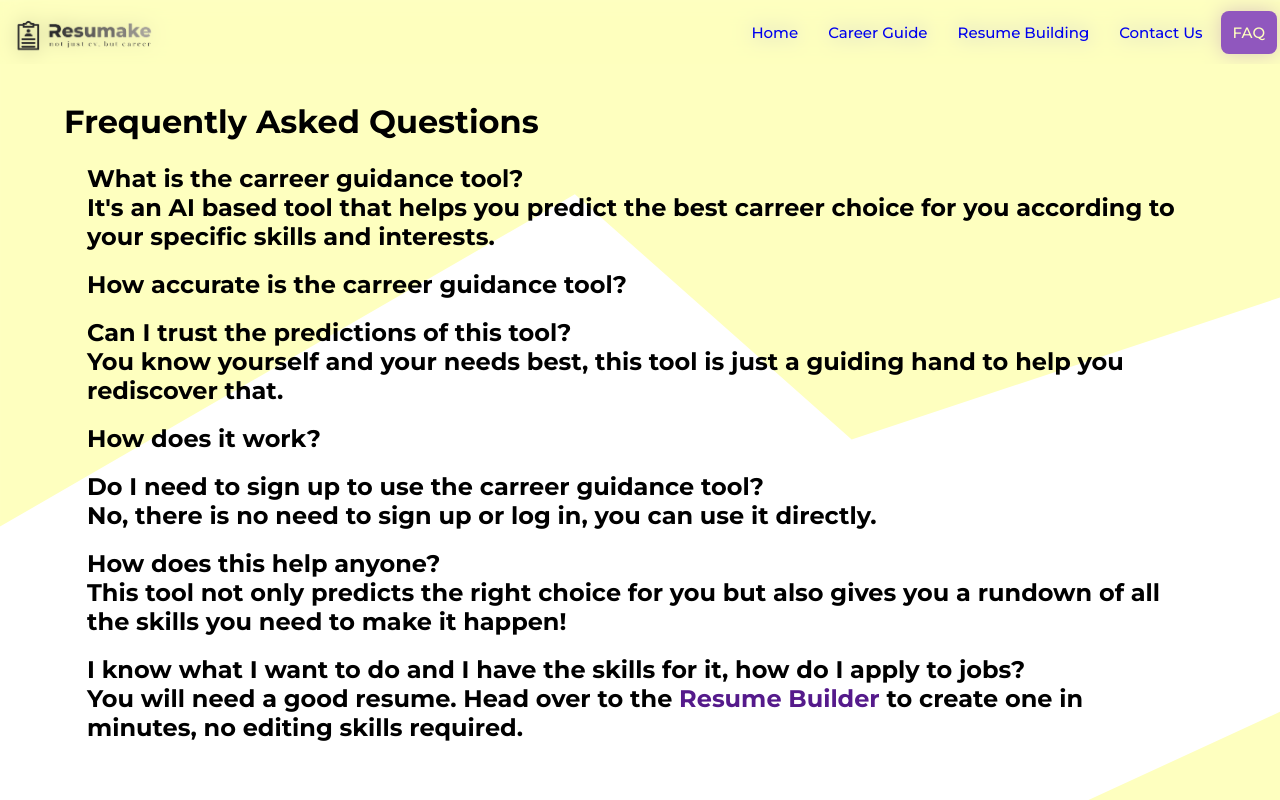
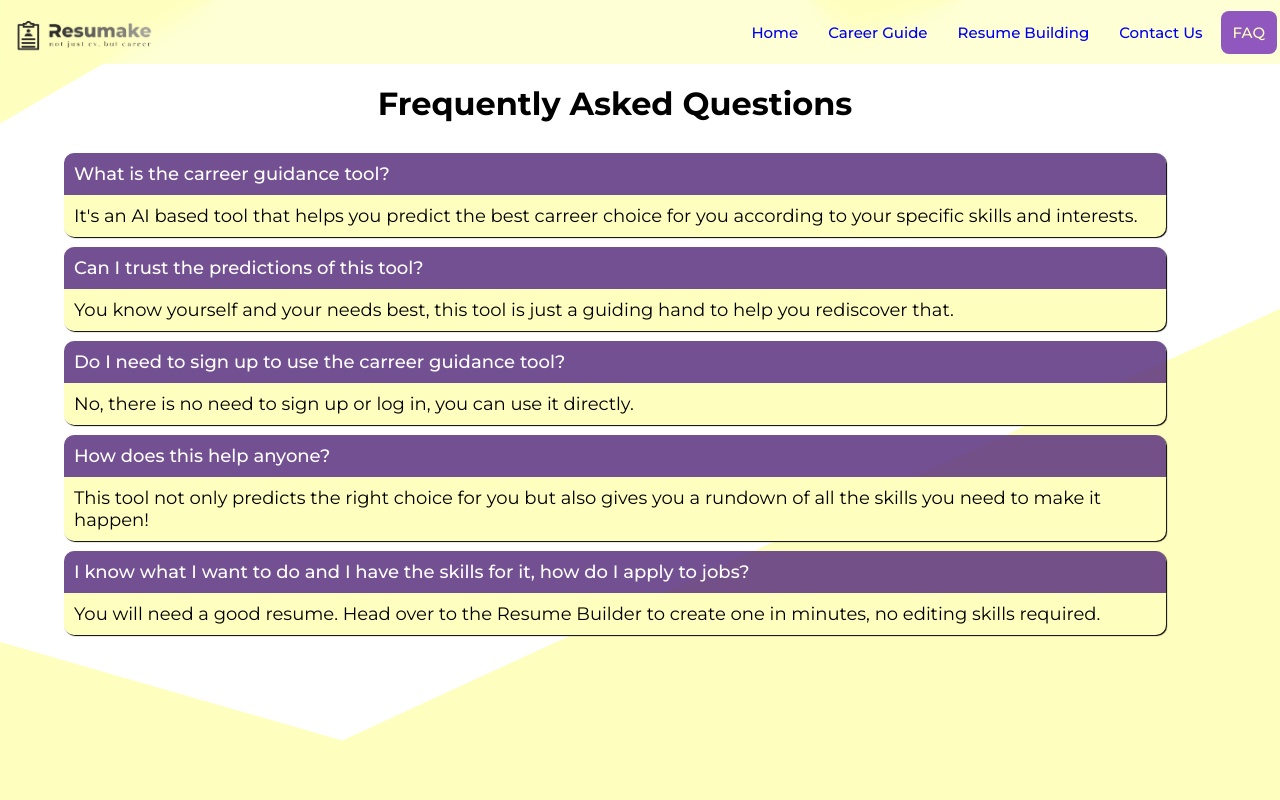
Before and after one commit to Raj0603/AI_CVMAKER, a React (Vite) app: page /Faq in a window 1280 px wide. Built offline with nearby package versions, Linux system fonts and the light colour scheme.

Commit message:
frontend changes

```diff
--- a/src/Components/FAQ/Faq.css
+++ b/src/Components/FAQ/Faq.css
@@ -1,24 +1,43 @@
-#bg{
+#bg {
     background-image: url("../../assets/Form.svg");
+    background-position: center;
+    background-size: cover;
     background-repeat: no-repeat;
     width: 100%;
-    height: 100%;
+    height: 100vh;
     background-size: cover;
-    position: absolute;
+    /* position: absolute; */
+    padding: 64px 50px 50px 0;
+}
+#bg h1{
+    font-weight: 600;
+    padding: 20px 0;
+    text-align: center;
+}
+.question {
+    padding: 10px;
+    font-size: 18px;
+    color: black;
+    font-weight: 500;
+    background: rgba(93, 52, 127, 0.858);
+    /* background: rgba(0, 0, 0, 0.5); */
+    color: #fff;
+    /* background-color: var(--light-purple); */
+    border-radius: 10px 10px 0 0;
+    margin: 10px 5vw 0 5vw;
+    /* border: 1px solid black; */
+    /* border-bottom: 1px solid rgb(144, 144, 144); */
+    box-shadow: 1px 1px 1px 0.01px black;
 }
 
-.faq-h1{
-    font-family: 'Quicksand', sans-serif;
+.answer {
+    padding: 10px;
+    /* border: 1px solid black; */
+    background: rgb(254, 255, 191);
+    box-shadow: 1px 1px 1px 0.01px;
+    border-radius: 0 0 10px 10px;
+    font-size: 18px;
+    color: black;
+    font-weight: 400;
+    margin: 0 5vw 10px 5vw;
 }
-
-#container {
-    margin: 5%;
-}
-
-#Questions {
-    margin: 2%;
-}
-
-.faq-h2 {
-    font-family: 'Quicksand', sans-serif;
-}
--- a/src/Components/FAQ/Faq.jsx
+++ b/src/Components/FAQ/Faq.jsx
@@ -3,35 +3,53 @@ import Navbar from "../Navbar/Navbar"
 function Faq() {
     return (
         <div id="bg" >
-            <Navbar />
+            <div id="container">
+                <h1>Frequently Asked Questions</h1>
+                <div id="faqContainer">
+                    <div className="question">
 
-            <div id="header">
+                        What is the carreer guidance tool?
+                    </div>
+                    <div className="answer">
 
-            </div>
-            <div id="container">
-                <br /><br />
-                <h1>Frequently Asked Questions</h1>
-                <div id="Questions">
-                    <h2>What is the carreer guidance tool?</h2>
-                    <h2>It's an AI based tool that helps you predict the best carreer choice for you according to your specific skills and interests.</h2><br />
-                    <h2>How accurate is the carreer guidance tool?</h2>
-                    <h2></h2><br />
-                    <h2>Can I trust the predictions of this tool?</h2>
-                    <h2>You know yourself and your needs best, this tool is just a guiding hand to help you rediscover that.</h2><br />
-                    <h2>How does it work?</h2>
-                    <h2></h2><br />
-                    <h2>Do I need to sign up to use the carreer guidance tool?</h2>
-                    <h2>No, there is no need to sign up or log in, you can use it directly.</h2><br />
-                    <h2>How does this help anyone?</h2>
-                    <h2>This tool not only predicts the right choice for you but also gives you a rundown of all the skills you need to make it happen!</h2><br />
-                    <h2>I know what I want to do and I have the skills for it, how do I apply to jobs?</h2>
-                    <h2>You will need a good resume. Head over to the <a href="">Resume Builder</a> to create one in minutes, no editing skills required.</h2>
+                        It's an AI based tool that helps you predict the best carreer choice for you according to your specific skills and interests.
+                    </div>
+                    {/* <div className="question">
+                        How accurate is the carreer guidance tool?
+                    </div> */}
+                    <div className="question">
+                        Can I trust the predictions of this tool?
+                    </div>
+                    <div className="answer">
+                        You know yourself and your needs best, this tool is just a guiding hand to help you rediscover that.
+                    </div>
+                    {/* <div className="question">
+                        How does it work?
+                    </div> */}
+                    <div className="question">
+                        Do I need to sign up to use the carreer guidance tool?
+                    </div>
+                    <div className="answer">
+                        No, there is no need to sign up or log in, you can use it directly.
+                    </div>
+                    <div className="question">
+                        How does this help anyone?
+                    </div>
+                    <div className="answer">
+                        This tool not only predicts the right choice for you but also gives you a rundown of all the skills you need to make it happen!
+                    </div>
+                    <div className="question">
+                        I know what I want to do and I have the skills for it, how do I apply to jobs?
+                    </div>
+                    <div className="answer">
+                        You will need a good resume. Head over to the Resume Builder to create one in minutes, no editing skills required.                    </div>
+
                 </div>
 
 
-            </div>
+            </div >
 
-        </div>
+        </div >
 
     )
 }
--- a/src/Components/Navbar/Navbar.css
+++ b/src/Components/Navbar/Navbar.css
@@ -54,5 +54,6 @@
 .navbar-links.active {
     color: var(--pale-yellow);
     background-color: var(--medium-purple);
+    /* background-color: var(--dark-purple); */
 
 }
```
